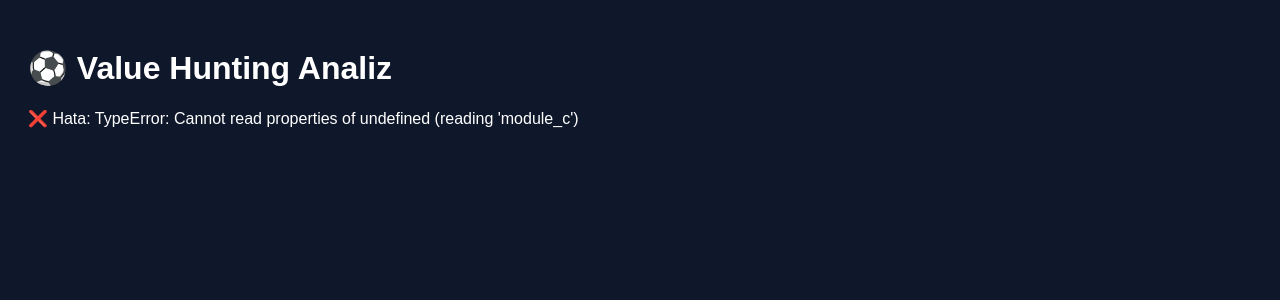
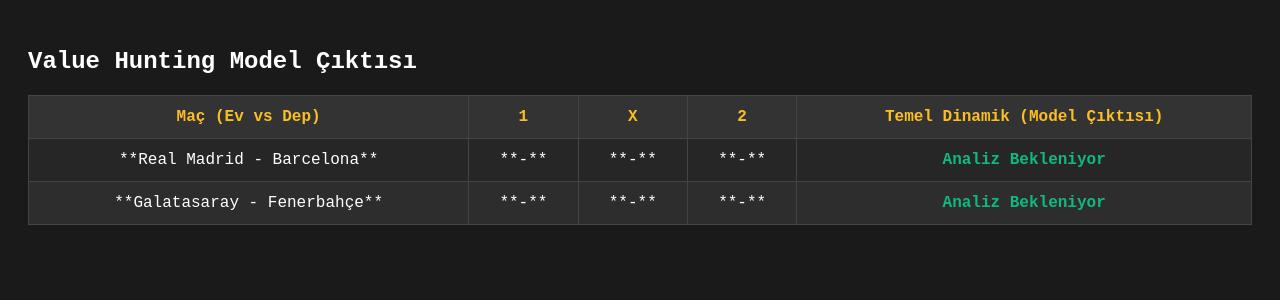
Before and after one commit to Kamil1616/iy-ms-analiz, a Flask app: page / in a window 1280 px wide. Shown: the top 300 px of the page. Run offline with Flask 3, Linux system fonts and the light colour scheme; data that the repository does not hold is empty.

Commit message:
Update title and styling in index.html

```diff
--- a/templates/index.html
+++ b/templates/index.html
@@ -1,53 +1,52 @@
 <!DOCTYPE html>
-<html lang="tr">
+<html>
 <head>
     <meta charset="UTF-8">
-    <title>Value Hunting Analiz</title>
+    <title>Value Hunting Model</title>
     <style>
-        body { background: #0f172a; color: white; font-family: sans-serif; padding: 20px; }
-        .match-card { background: #1e293b; padding: 15px; margin-bottom: 10px; border-radius: 8px; border-left: 5px solid #3b82f6; }
-        .league { color: #94a3b8; font-size: 0.8rem; }
-        .teams { font-weight: bold; font-size: 1.1rem; margin: 5px 0; }
-        .signals { color: #10b981; font-size: 0.9rem; }
+        body { background: #1a1a1a; color: white; font-family: 'Courier New', monospace; padding: 20px; }
+        table { width: 100%; border-collapse: collapse; margin-top: 20px; background: #262626; }
+        th, td { border: 1px solid #444; padding: 12px; text-align: center; }
+        th { background: #333; color: #fbbf24; }
+        tr:nth-child(even) { background: #2d2d2d; }
+        .signal { color: #10b981; font-weight: bold; }
     </style>
 </head>
 <body>
-    <h1>⚽ Value Hunting Analiz</h1>
-    <div id="match-container">Yükleniyor...</div>
+    <h2>Value Hunting Model Çıktısı</h2>
+    <table id="model-table">
+        <thead>
+            <tr>
+                <th>Maç (Ev vs Dep)</th>
+                <th>1</th>
+                <th>X</th>
+                <th>2</th>
+                <th>Temel Dinamik (Model Çıktısı)</th>
+            </tr>
+        </thead>
+        <tbody id="table-body">
+            </tbody>
+    </table>
 
     <script>
-        async function fetchMatches() {
-            try {
-                // Backend'den veriyi zorla çekiyoruz
-                const response = await fetch('/api/fixtures');
-                const data = await response.json();
+        async function loadData() {
+            const response = await fetch('/api/fixtures');
+            const data = await response.json();
+            const body = document.getElementById('table-body');
+            body.innerHTML = '';
 
-                const container = document.getElementById('match-container');
-                container.innerHTML = '';
-
-                if (data.length === 0) {
-                    container.innerHTML = '⚠️ Maç bulunamadı (API bugün veri vermiyor).';
-                    return;
-                }
-
-                data.forEach(match => {
-                    const div = document.createElement('div');
-                    div.className = 'match-card';
-                    div.innerHTML = `
-                        <div class="league">${match.league}</div>
-                        <div class="teams">${match.homeTeam} vs ${match.awayTeam}</div>
-                        <div class="signals">
-                            Modül C (MS): ${match.analysis.module_c.signal} |
-                            İY 1.5 Üst: ${match.analysis.module_b.over_1_5_prob}%
-                        </div>
-                    `;
-                    container.appendChild(div);
-                });
-            } catch (error) {
-                document.getElementById('match-container').innerHTML = '❌ Hata: ' + error;
-            }
+            data.forEach(m => {
+                const row = `<tr>
+                    <td>**${m.match}**</td>
+                    <td>**${m.odds['1']}**</td>
+                    <td>**${m.odds['X']}**</td>
+                    <td>**${m.odds['2']}**</td>
+                    <td class="signal">${m.dynamic}</td>
+                </tr>`;
+                body.innerHTML += row;
+            });
         }
-        fetchMatches();
+        loadData();
     </script>
 </body>
 </html>
```
